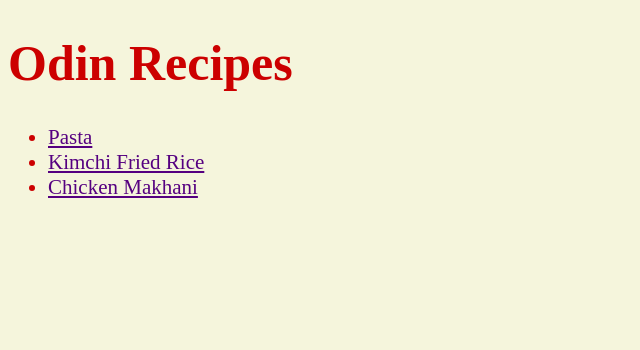
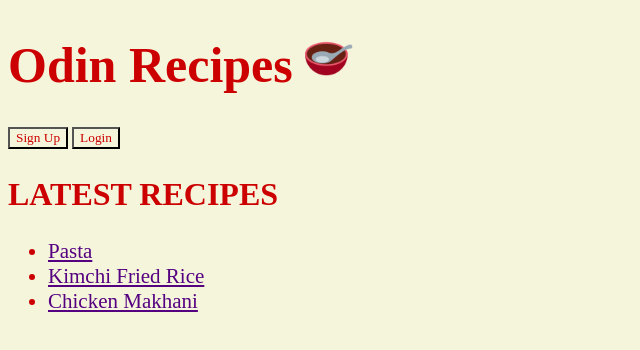
Before and after one commit to navs04/odin-recipes, a plain HTML site: page index.html in a window 1280 px wide. Shown: the whole page, without its empty margins (0-640 px from the left). Drawn offline with Linux system fonts and the light colour scheme.

Commit message:
Edit index.html

```diff
--- a/index.html
+++ b/index.html
@@ -3,10 +3,16 @@
     <head>
         <meta charset="UTF-8">
         <title>Odin Recipes</title>
+        <link rel="icon" href="images/favicon.ico" type="image/x-icon">
         <link rel="stylesheet" href="css/style.css">
     </head>
     <body>
-        <h1>Odin Recipes</h1>
+        <div class="navbar">
+        <h1>Odin Recipes <img src="images/favicon.ico"></h1>
+        <button class="button">Sign Up</button>
+        <button class="button">Login</button>
+        </div>
+        <h2 class="latest">LATEST RECIPES</h2>
         <ul>
             <li><a href="recipes/pasta.html" target="_blank" rel="noopener noreferrer">Pasta</a></li>
             <li><a href="recipes/kimchi-fried-rice.html" target="_blank" rel="noopener noreferrer">Kimchi Fried Rice</a></li>
```
